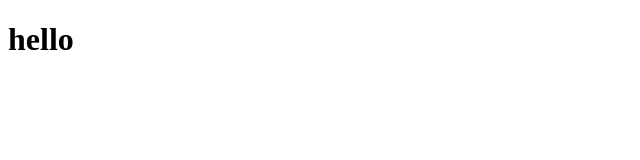
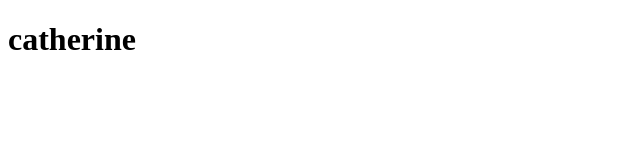
Before and after one commit to yichen-bear/database_try, a plain HTML site: page index.html in a window 1280 px wide. Shown: the whole page, without its empty margins (0-640 px from the left). Drawn offline with Linux system fonts and the light colour scheme.

Commit message:
catherine

```diff
--- a/index.html
+++ b/index.html
@@ -6,6 +6,6 @@
     <title>Document</title>
 </head>
 <body>
-    <h1>hello</h1>
+    <h1>catherine</h1>
 </body>
 </html>
```
